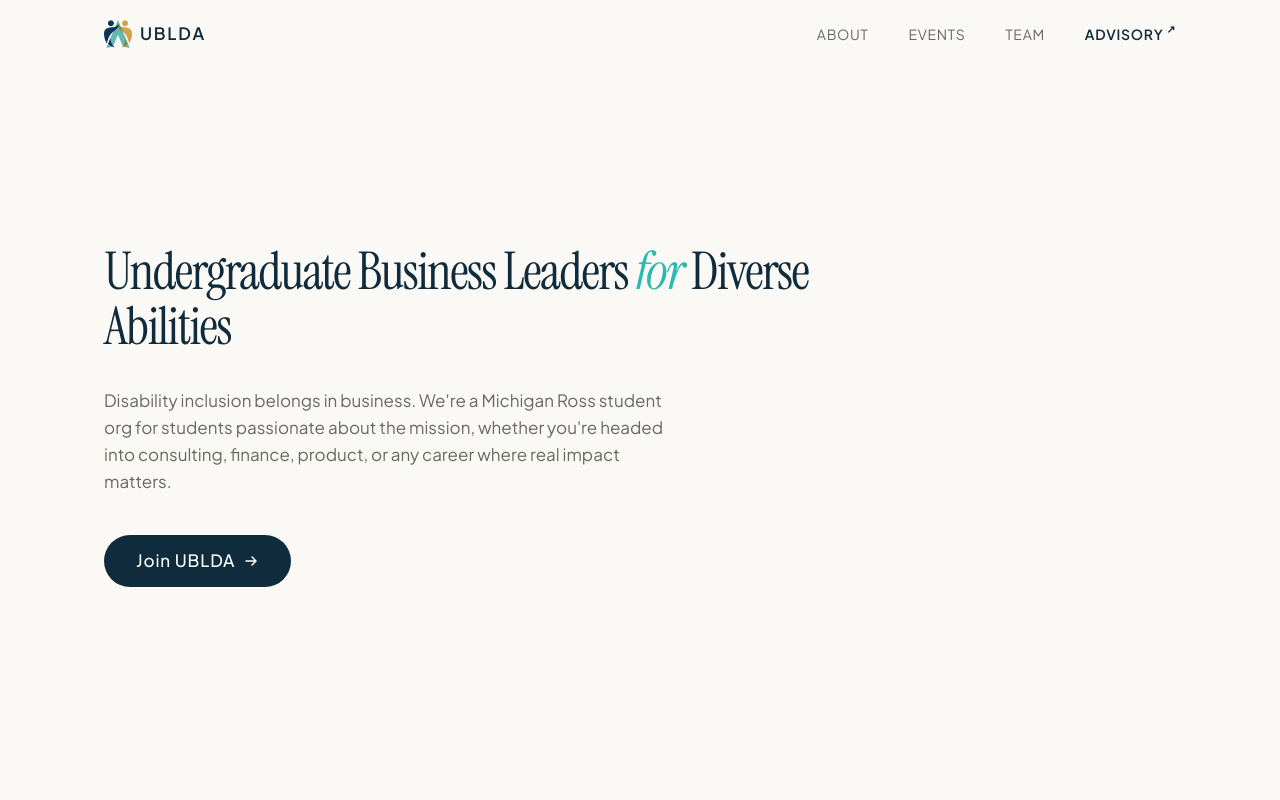
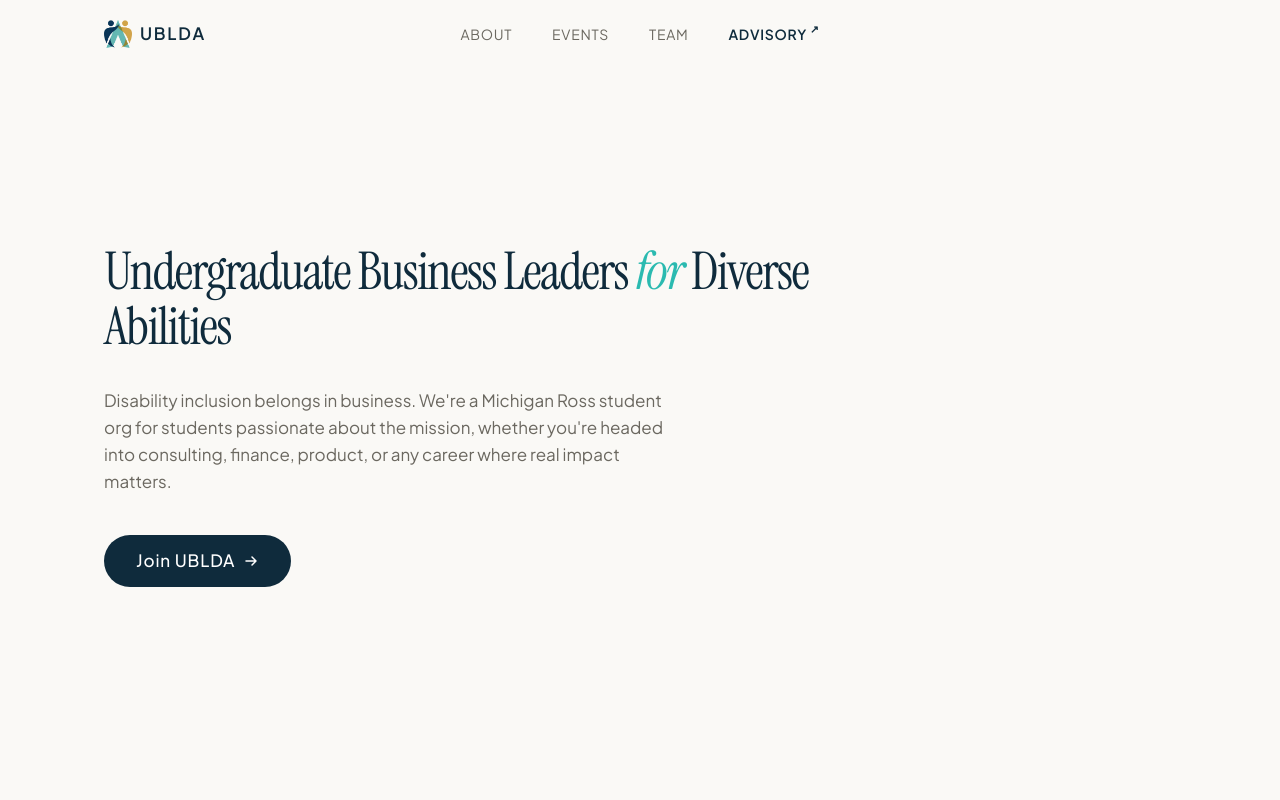
Before and after one commit to sbodine-lab/ublda-website, a React (Vite) app: page / in a window 1280 px wide. Shown: the top 800 px of the page. Built offline with nearby package versions, Linux system fonts and the light colour scheme.

Commit message:
fix: center desktop navigation links (#18)

```diff
--- a/src/components/Nav.css
+++ b/src/components/Nav.css
@@ -21,6 +21,7 @@
 }
 
 .nav__inner {
+  position: relative;
   display: flex;
   align-items: center;
   justify-content: space-between;
@@ -50,10 +51,12 @@
 }
 
 .nav__links {
+  position: absolute;
+  left: 50%;
+  transform: translateX(-50%);
   display: flex;
   align-items: center;
   gap: var(--space-10);
-  margin-left: auto;
 }
 
 .nav__link {
```
